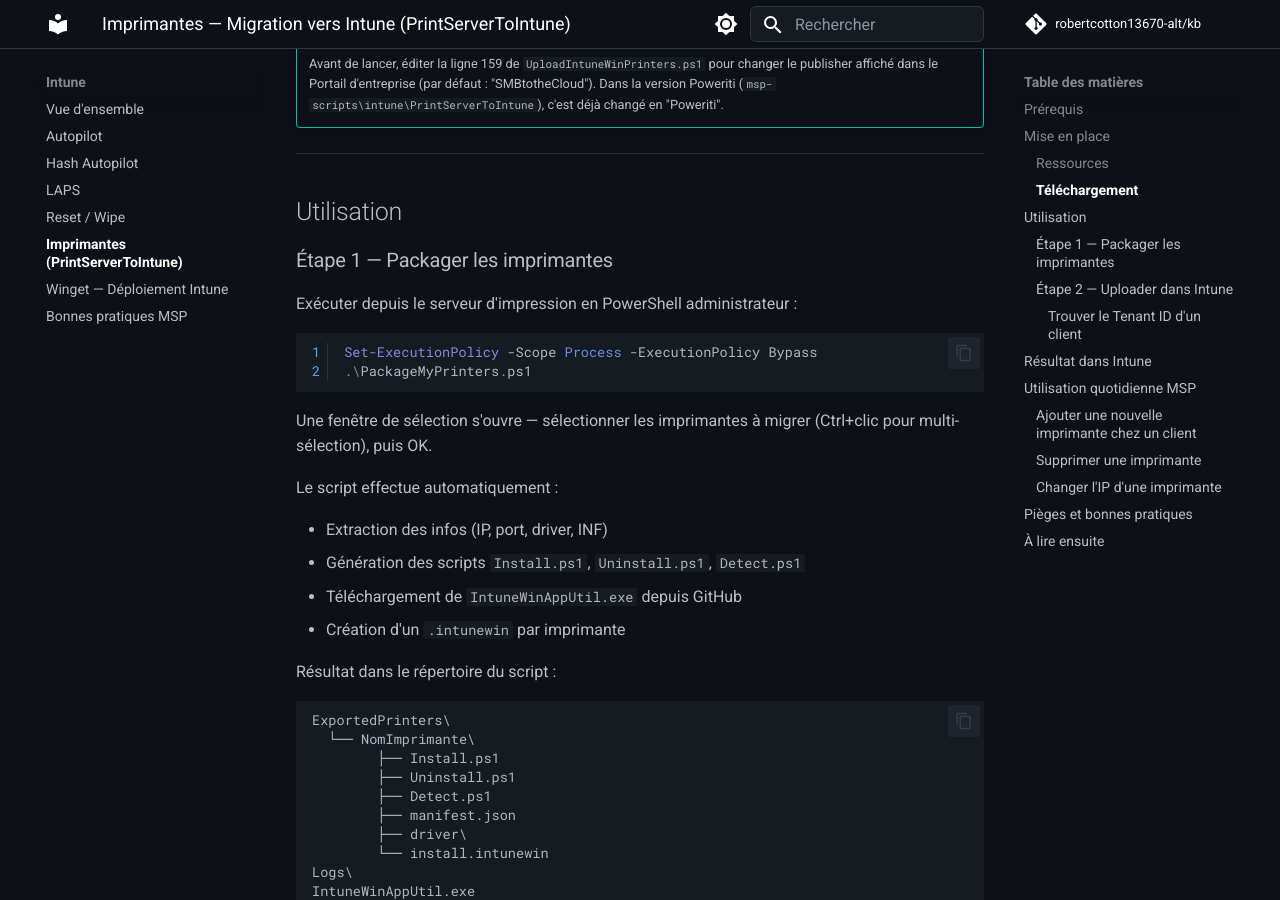
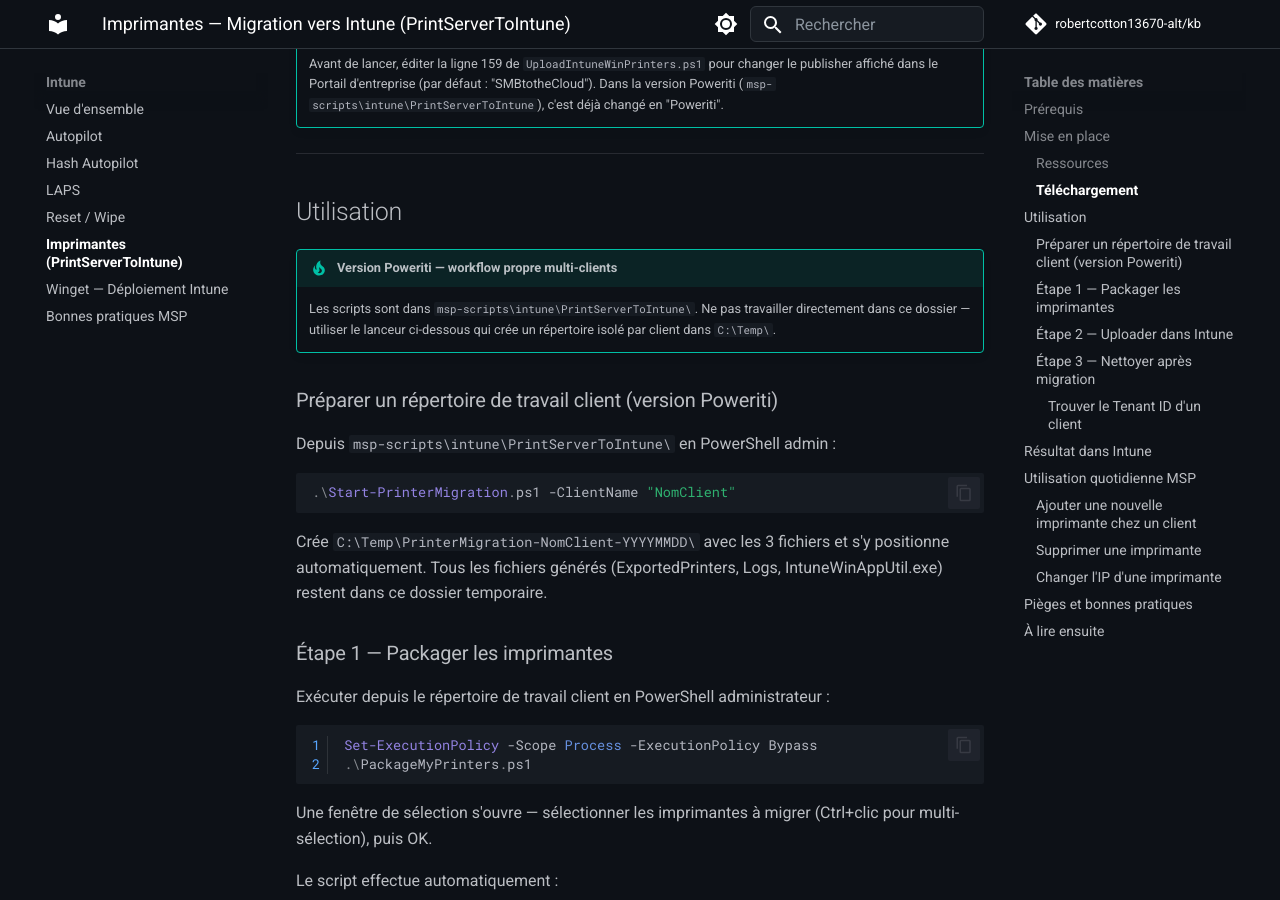
Before and after one commit to robertcotton13670-alt/kb, an MkDocs documentation site: the page built from docs/intune/imprimantes-intune-printservertointune.md, in a window 1280 px wide and 900 px high, scrolled down 1648 px. Built offline with MkDocs 1.6.1 and Material for MkDocs 9.7.7, drawn with Linux system fonts in a browser that asks for light colours; comment, search, counter and statistics services are not loaded; some of the changed text lies outside the part shown.

Commit message:
docs(intune): PrintServerToIntune - workflow propre multi-clients
- Section launcher Start-PrinterMigration.ps1 ajoutée
- Étape 3 nettoyage ajoutée (Remove-Item répertoire temp)
- Utilisation MSP mise à jour avec le lanceur
- Workflow: créer répertoire → packager → uploader → nettoyer

Co-Authored-By: Claude Sonnet 4.6 <noreply@anthropic.com>

````diff
--- a/docs/intune/imprimantes-intune-printservertointune.md
+++ b/docs/intune/imprimantes-intune-printservertointune.md
@@ -52,9 +52,22 @@ Sans Universal Print, la méthode la plus efficace pour exposer des imprimantes
 
 ## Utilisation
 
+!!! tip "Version Poweriti — workflow propre multi-clients"
+    Les scripts sont dans `msp-scripts\intune\PrintServerToIntune\`. Ne pas travailler directement dans ce dossier — utiliser le lanceur ci-dessous qui crée un répertoire isolé par client dans `C:\Temp\`.
+
+### Préparer un répertoire de travail client (version Poweriti)
+
+Depuis `msp-scripts\intune\PrintServerToIntune\` en PowerShell admin :
+
+```powershell
+.\Start-PrinterMigration.ps1 -ClientName "NomClient"
+```
+
+Crée `C:\Temp\PrinterMigration-NomClient-YYYYMMDD\` avec les 3 fichiers et s'y positionne automatiquement. Tous les fichiers générés (ExportedPrinters, Logs, IntuneWinAppUtil.exe) restent dans ce dossier temporaire.
+
 ### Étape 1 — Packager les imprimantes
 
-Exécuter depuis le serveur d'impression en PowerShell administrateur :
+Exécuter depuis le répertoire de travail client en PowerShell administrateur :
 
 ```powershell linenums="1"
 Set-ExecutionPolicy -Scope Process -ExecutionPolicy Bypass
@@ -109,6 +122,14 @@ Le script demande alors :
 
 Le script crée une Win32 app par imprimante dans Intune et uploade les packages.
 
+### Étape 3 — Nettoyer après migration
+
+Une fois l'upload confirmé dans Intune, supprimer le répertoire de travail :
+
+```powershell
+Remove-Item -Recurse -Force "C:\Temp\PrinterMigration-NomClient-YYYYMMDD"
+```
+
 #### Trouver le Tenant ID d'un client
 
 - **Entra ID > Overview > Tenant ID**
@@ -135,9 +156,11 @@ Si assignée en **Available à All Users**, l'utilisateur ouvre le Portail d'ent
 ### Ajouter une nouvelle imprimante chez un client
 
 1. Connecter l'imprimante en port TCP/IP sur le serveur (ou poste relais)
-2. Relancer `PackageMyPrinters.ps1` — sélectionner uniquement la nouvelle imprimante
-3. Uploader : `.\UploadIntuneWinPrinters.ps1 -TenantId "<ID du client>"`
-4. Assigner la nouvelle app au groupe voulu dans Intune
+2. Créer un nouveau répertoire de travail : `.\Start-PrinterMigration.ps1 -ClientName "NomClient"`
+3. Relancer `PackageMyPrinters.ps1` — sélectionner uniquement la nouvelle imprimante
+4. Uploader : `.\UploadIntuneWinPrinters.ps1 -TenantId "<ID du client>"`
+5. Assigner la nouvelle app au groupe voulu dans Intune
+6. Supprimer le répertoire de travail
 
 ### Supprimer une imprimante
 
````
